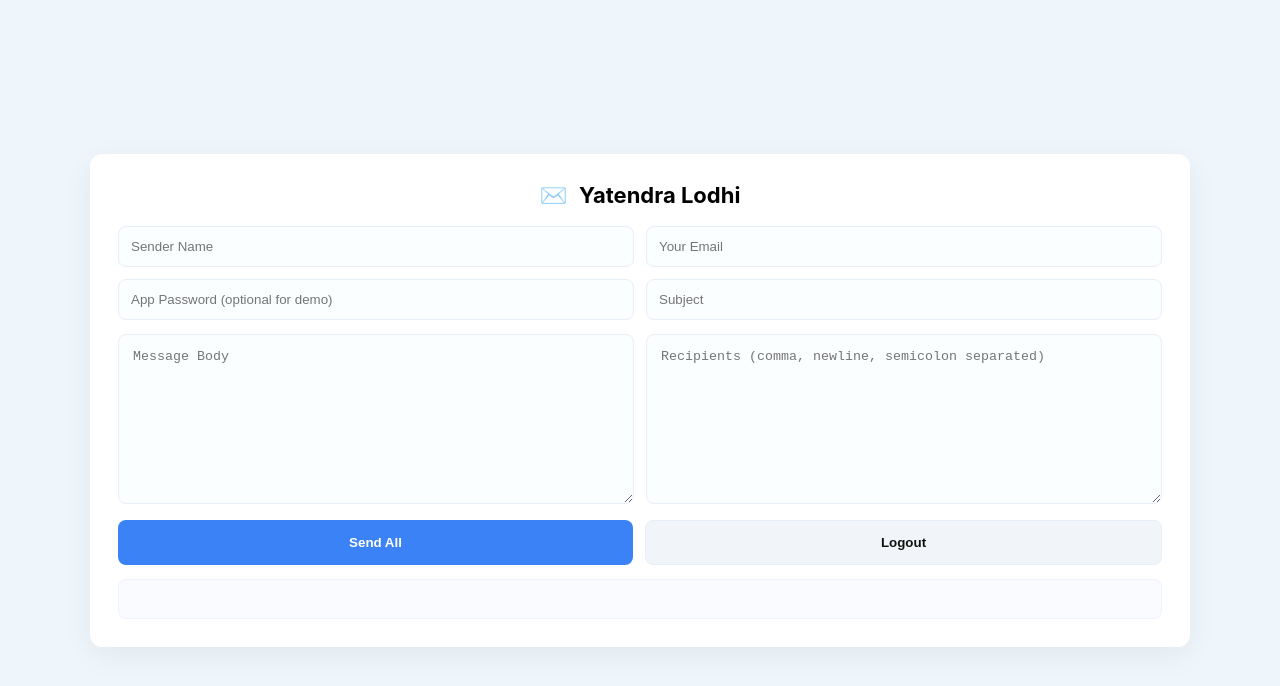
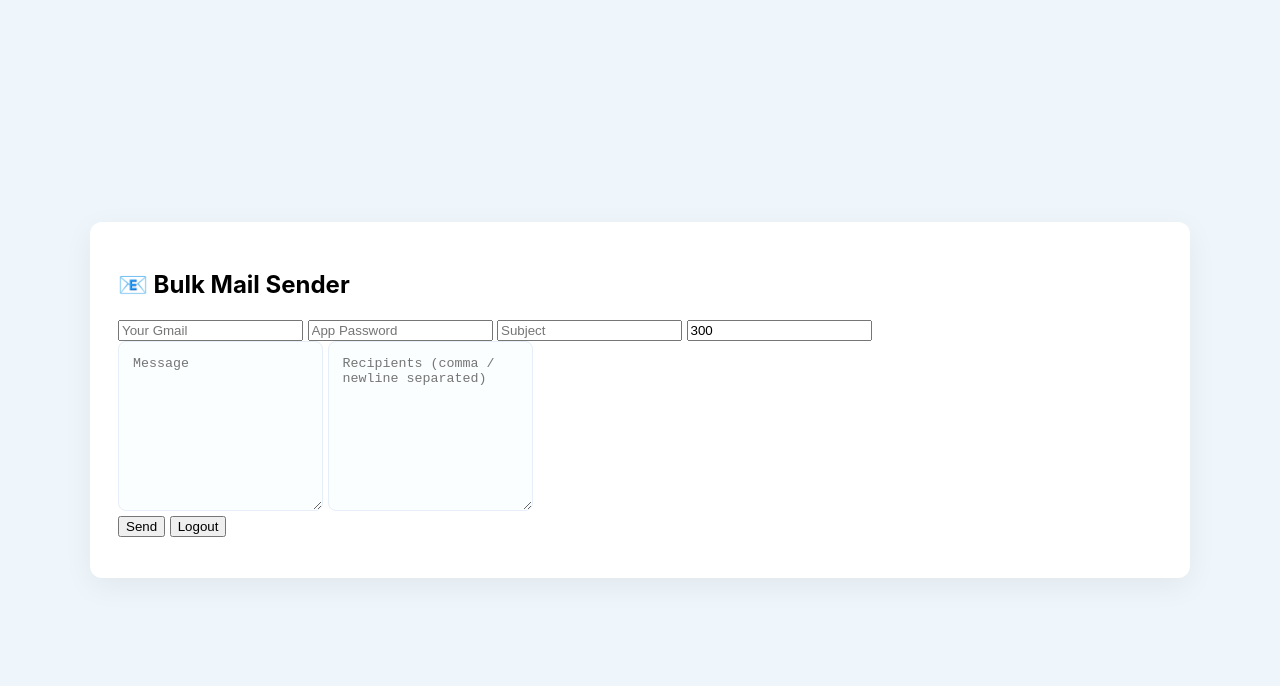
Before and after one commit to pradeeprajput95751-lang/pradeep, a website: page public/launcher.html in a window 1280 px wide. Drawn offline with Linux system fonts and the light colour scheme.

Commit message:
Update launcher.html

```diff
--- a/public/launcher.html
+++ b/public/launcher.html
@@ -1,36 +1,33 @@
 <!doctype html>
 <html>
 <head>
-  <meta charset="utf-8">
-  <title>Launcher - Bulk Mailer</title>
-  <meta name="viewport" content="width=device-width,initial-scale=1">
-  <link rel="stylesheet" href="style.css">
+  <meta charset="utf-8" />
+  <title>Bulk Mail Launcher</title>
+  <meta name="viewport" content="width=device-width,initial-scale=1" />
+  <link rel="stylesheet" href="style.css" />
 </head>
 <body>
-  <div class="card launcher-card">
-    <div class="title-row">
-      <div class="icon">✉️</div>
-      <h2>Yatendra Lodhi</h2>
+  <div class="card landscape">
+    <h2>📧 Bulk Mail Sender</h2>
+
+    <div class="grid">
+      <input id="email" placeholder="Your Gmail" />
+      <input id="pass" placeholder="App Password" type="password" />
+      <input id="subject" placeholder="Subject" />
+      <input id="delay" placeholder="Delay (ms)" value="300" />
     </div>
 
-    <div class="grid-top">
-      <input id="senderName" placeholder="Sender Name" />
-      <input id="senderEmail" placeholder="Your Email" />
-      <input id="senderPass" placeholder="App Password (optional for demo)" type="password" />
-      <input id="subject" placeholder="Subject" />
+    <div class="grid2">
+      <textarea id="msg" placeholder="Message"></textarea>
+      <textarea id="rcpts" placeholder="Recipients (comma / newline separated)"></textarea>
     </div>
 
-    <div class="grid-mid">
-      <textarea id="message" placeholder="Message Body"></textarea>
-      <textarea id="recipients" placeholder="Recipients (comma, newline, semicolon separated)"></textarea>
+    <div class="buttons">
+      <button id="send">Send</button>
+      <button id="logout">Logout</button>
     </div>
 
-    <div class="actions-row">
-      <button id="sendBtn" class="primary">Send All</button>
-      <button id="logoutBtn" class="secondary">Logout</button>
-    </div>
-
-    <div id="results" class="results"></div>
+    <pre id="result"></pre>
   </div>
 
   <div id="toast" class="toast"></div>
```
